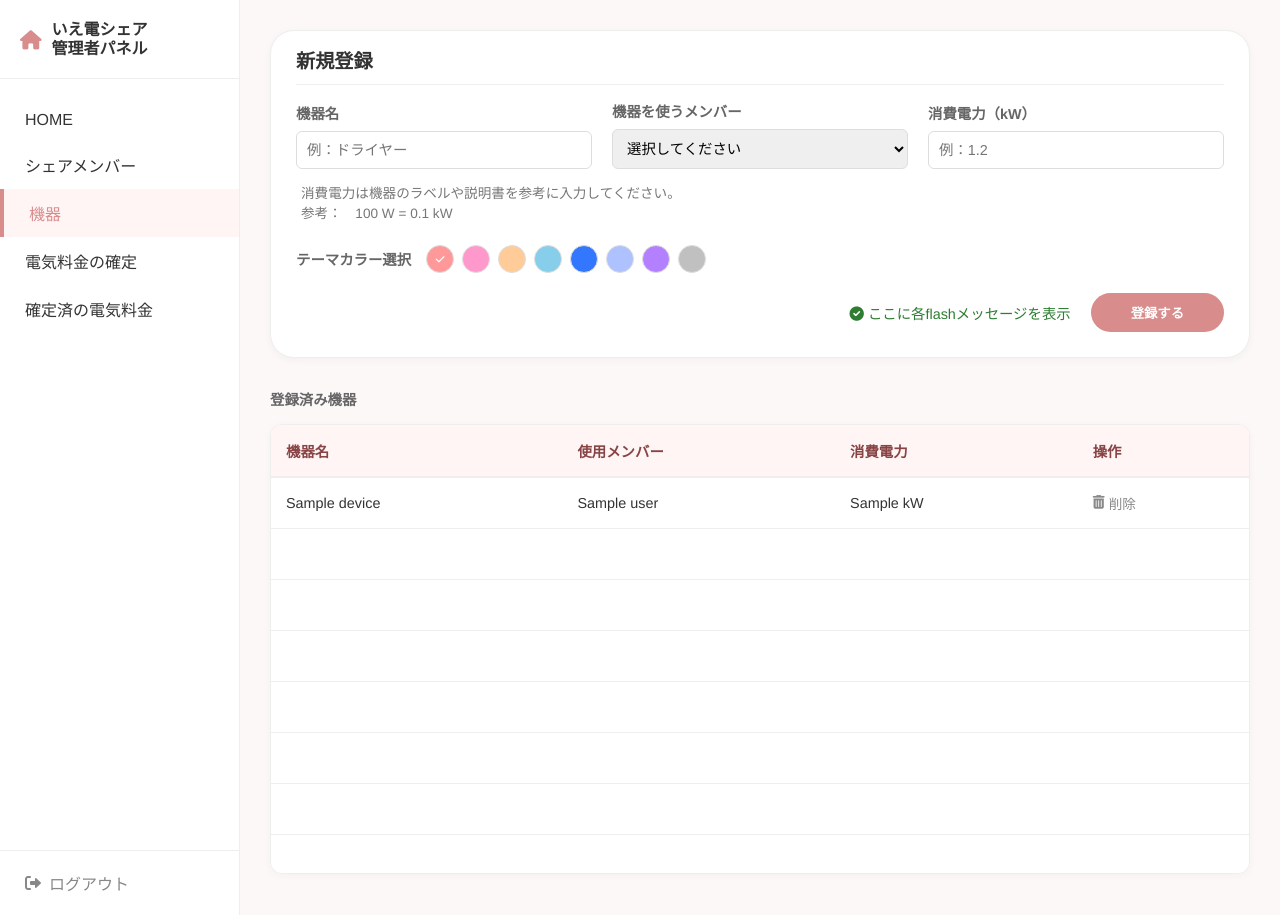
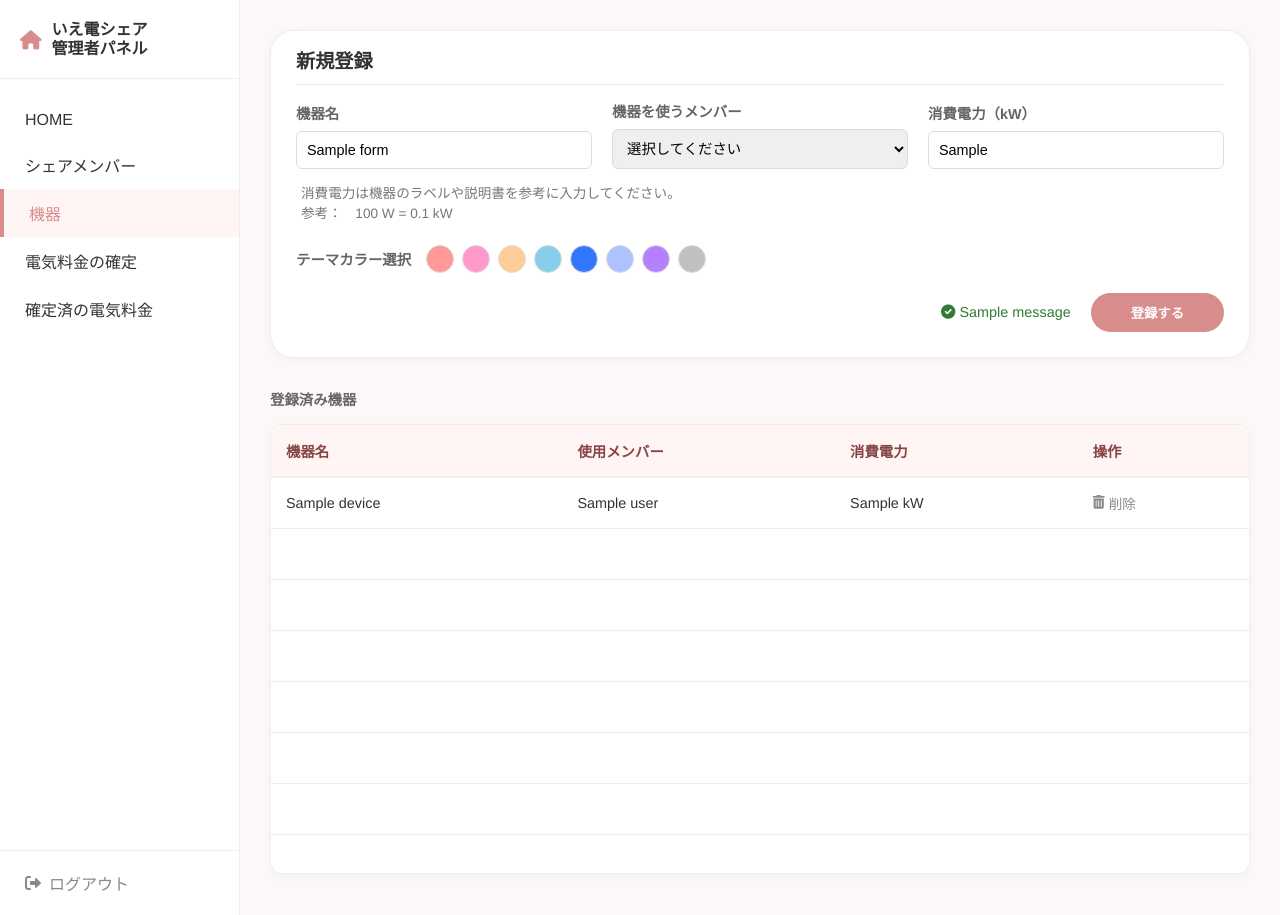
Before and after one commit to kubota-a/family-electricity-cost-share, a Python web app: template templates/admin_devices.html in a window 1280 px wide. Run offline with Jinja, Linux system fonts and the light colour scheme; the template is opened without the code that fills it: most values are stand-ins (such as "Sample title", 1, 10 or a date in 2020); one stand-in notice (Sample message) is shown.

Commit message:
管理者：機器新規登録機能を実装

```diff
--- a/templates/admin_devices.html
+++ b/templates/admin_devices.html
@@ -115,25 +115,27 @@
         <div class="card">
             <div class="form-header">新規登録</div>
 
-            <form>
+            <form action="{{ url_for('admin_devices') }}" method="post" autocomplete="off">
+                {# CSRF対策トークン（POST送信時に必須） #}
+                <input type="hidden" name="csrf_token" value="{{ csrf_token() }}">
                 <div class="form-grid">
                     <div class="form-group">
                         <label>機器名</label>
-                        <input type="text" placeholder="例：ドライヤー">
+                        <input type="text" name="name" value="{{ form_data.name }}" placeholder="例：ドライヤー">
                     </div>
                     <div class="form-group">
                         <label>機器を使うメンバー</label>
-                        <select>
+                        <select name="user_id">
                             <option value="">選択してください</option>
-                            <option value="hanako">花子</option>
-                            <option value="taro">太郎</option>
-                            <option value="ichiro">一郎</option>
-                            <option value="ryoko">良子</option>
+                            {# 使用メンバーは users テーブルの既存ユーザーを選択 #}
+                            {% for user in users %}
+                            <option value="{{ user.id }}" {% if form_data.user_id == (user.id | string) %}selected{% endif %}>{{ user.name }}</option>
+                            {% endfor %}
                         </select>
                     </div>
                     <div class="form-group">
                         <label>消費電力（kW）</label>
-                        <input type="text" placeholder="例：1.2">
+                        <input type="text" name="power_kw" value="{{ form_data.power_kw }}" placeholder="例：1.2">
                     </div>
                 </div>
 
@@ -146,35 +148,35 @@
                     <label>テーマカラー選択</label>
                     <div class="color-options">
                         <label class="color-dot" style="background-color: var(--c-1);">
-                            <input type="radio" name="theme-color" value="c1" checked>
+                            <input type="radio" name="theme_color" value="c1" {% if form_data.theme_color == "c1" %}checked{% endif %}>
                             <span class="check-mark"><i class="fas fa-check"></i></span>
                         </label>
                         <label class="color-dot" style="background-color: var(--c-2);">
-                            <input type="radio" name="theme-color" value="c2">
+                            <input type="radio" name="theme_color" value="c2" {% if form_data.theme_color == "c2" %}checked{% endif %}>
                             <span class="check-mark"><i class="fas fa-check"></i></span>
                         </label>
                         <label class="color-dot" style="background-color: var(--c-3);">
-                            <input type="radio" name="theme-color" value="c3">
+                            <input type="radio" name="theme_color" value="c3" {% if form_data.theme_color == "c3" %}checked{% endif %}>
                             <span class="check-mark"><i class="fas fa-check"></i></span>
                         </label>
                         <label class="color-dot" style="background-color: var(--c-4);">
-                            <input type="radio" name="theme-color" value="c4">
+                            <input type="radio" name="theme_color" value="c4" {% if form_data.theme_color == "c4" %}checked{% endif %}>
                             <span class="check-mark"><i class="fas fa-check"></i></span>
                         </label>
                         <label class="color-dot" style="background-color: var(--c-5);">
-                            <input type="radio" name="theme-color" value="c5">
+                            <input type="radio" name="theme_color" value="c5" {% if form_data.theme_color == "c5" %}checked{% endif %}>
                             <span class="check-mark"><i class="fas fa-check"></i></span>
                         </label>
                         <label class="color-dot" style="background-color: var(--c-6);">
-                            <input type="radio" name="theme-color" value="c6">
+                            <input type="radio" name="theme_color" value="c6" {% if form_data.theme_color == "c6" %}checked{% endif %}>
                             <span class="check-mark"><i class="fas fa-check"></i></span>
                         </label>
                         <label class="color-dot" style="background-color: var(--c-7);">
-                            <input type="radio" name="theme-color" value="c7">
+                            <input type="radio" name="theme_color" value="c7" {% if form_data.theme_color == "c7" %}checked{% endif %}>
                             <span class="check-mark"><i class="fas fa-check"></i></span>
                         </label>
                         <label class="color-dot" style="background-color: var(--c-8);">
-                            <input type="radio" name="theme-color" value="c8">
+                            <input type="radio" name="theme_color" value="c8" {% if form_data.theme_color == "c8" %}checked{% endif %}>
                             <span class="check-mark"><i class="fas fa-check"></i></span>
                         </label>
                     </div>
@@ -182,7 +184,12 @@
 
                 <div class="form-footer">
                     <div class="inline-flash">
-                        <i class="fas fa-check-circle"></i> ここに各flashメッセージを表示
+                        {% set messages = get_flashed_messages() %}
+                        {% if messages %}
+                            <i class="fas fa-check-circle"></i> {{ messages[0] }}
+                        {% else %}
+                            <i class="fas fa-check-circle"></i> ここに各flashメッセージを表示
+                        {% endif %}
                     </div>
                     <button type="submit" class="btn-primary">登録する</button>
                 </div>
```
Also changed, not shown: app.py (+77 -4 lines).
